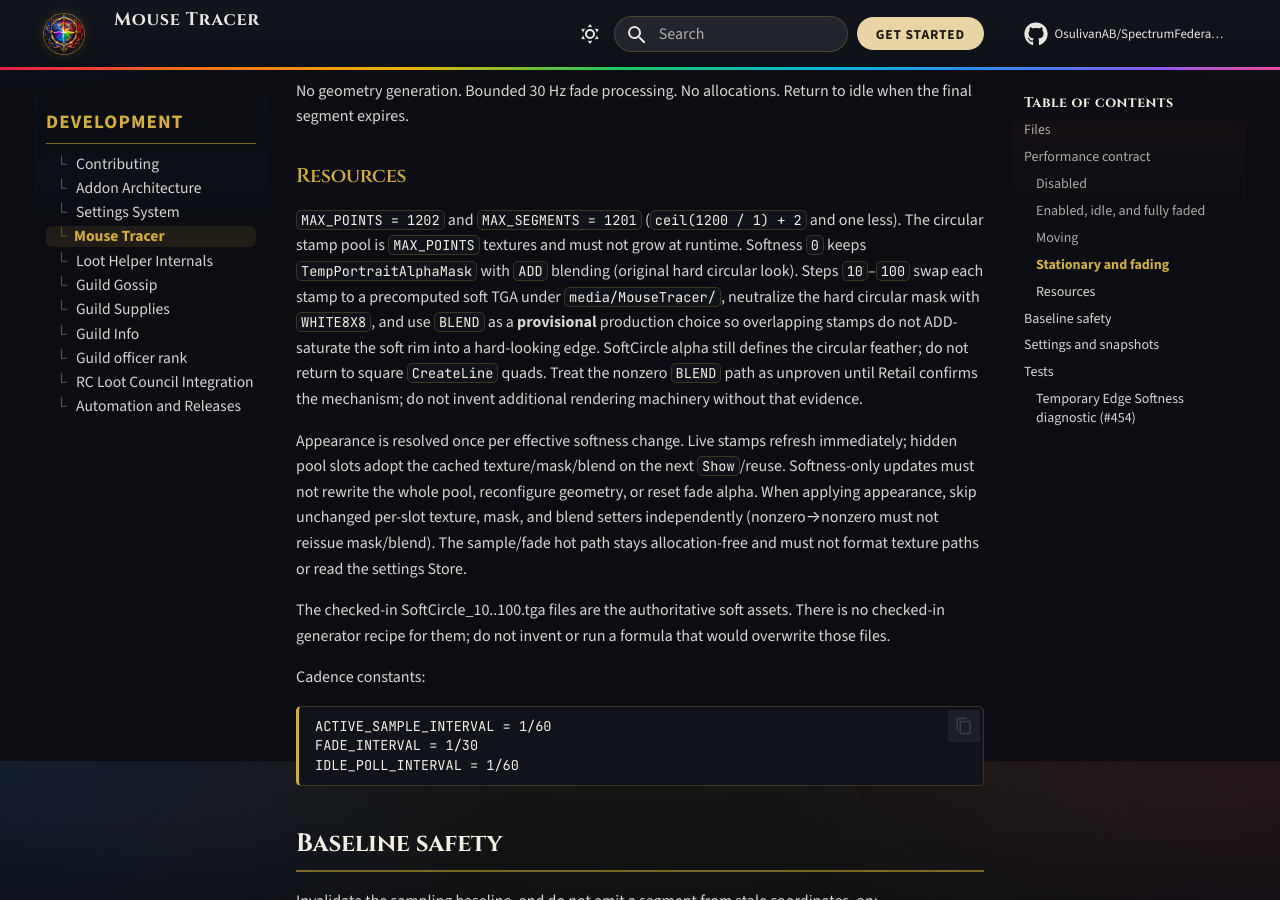
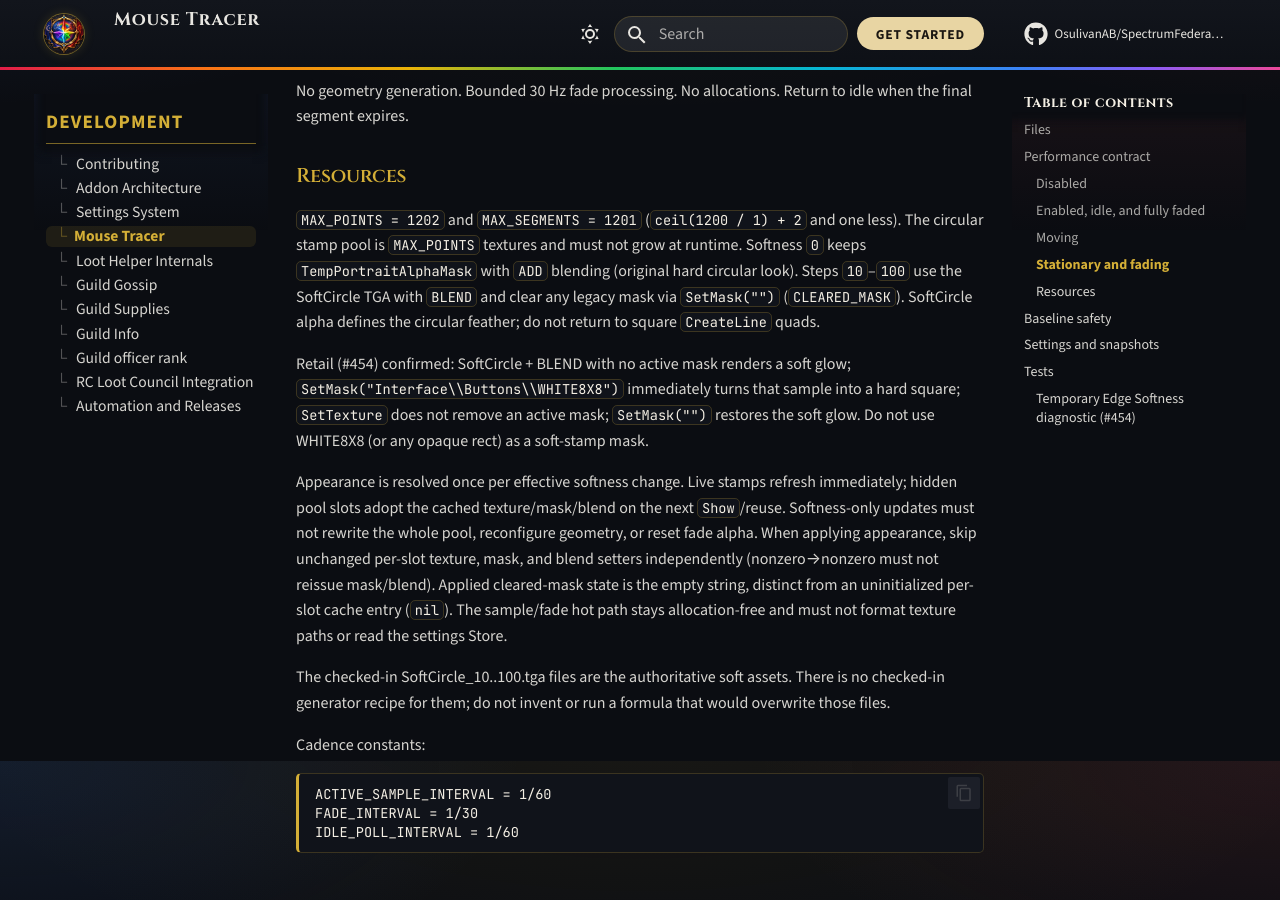
Before and after one commit to OsulivanAB/SpectrumFederation, an MkDocs documentation site: the page built from docs/development/mouse-tracer.md, in a window 1280 px wide and 900 px high, scrolled down 1939 px. Built offline with MkDocs 1.6.1 and Material for MkDocs 9.7.7, drawn with Linux system fonts in a browser that asks for light colours; comment, search, counter and statistics services are not loaded; some of the changed text lies outside the part shown.

Commit message:
Clear soft stamp masks with SetMask("") instead of WHITE8X8.
Retail confirmed WHITE8X8 masking turns SoftCircle+BLEND into hard squares
and that SetTexture does not remove an active mask, while SetMask("")
restores the soft glow. Soft stamps now use CLEARED_MASK ("") with BLEND,
keep 0% ADD+circular, and skip unchanged mask/blend on nonzero scrubbing.

Co-authored-by: Anthony <OsulivanAB@users.noreply.github.com>

```diff
--- a/docs/development/mouse-tracer.md
+++ b/docs/development/mouse-tracer.md
@@ -52,9 +52,11 @@ No geometry generation. Bounded 30 Hz fade processing. No allocations. Return to
 
 ### Resources
 
-`MAX_POINTS = 1202` and `MAX_SEGMENTS = 1201` (`ceil(1200 / 1) + 2` and one less). The circular stamp pool is `MAX_POINTS` textures and must not grow at runtime. Softness `0` keeps `TempPortraitAlphaMask` with `ADD` blending (original hard circular look). Steps `10`–`100` swap each stamp to a precomputed soft TGA under `media/MouseTracer/`, neutralize the hard circular mask with `WHITE8X8`, and use `BLEND` as a **provisional** production choice so overlapping stamps do not ADD-saturate the soft rim into a hard-looking edge. SoftCircle alpha still defines the circular feather; do not return to square `CreateLine` quads. Treat the nonzero `BLEND` path as unproven until Retail confirms the mechanism; do not invent additional rendering machinery without that evidence.
+`MAX_POINTS = 1202` and `MAX_SEGMENTS = 1201` (`ceil(1200 / 1) + 2` and one less). The circular stamp pool is `MAX_POINTS` textures and must not grow at runtime. Softness `0` keeps `TempPortraitAlphaMask` with `ADD` blending (original hard circular look). Steps `10`–`100` use the SoftCircle TGA with `BLEND` and clear any legacy mask via `SetMask("")` (`CLEARED_MASK`). SoftCircle alpha defines the circular feather; do not return to square `CreateLine` quads.
 
-Appearance is resolved once per effective softness change. Live stamps refresh immediately; hidden pool slots adopt the cached texture/mask/blend on the next `Show`/reuse. Softness-only updates must not rewrite the whole pool, reconfigure geometry, or reset fade alpha. When applying appearance, skip unchanged per-slot texture, mask, and blend setters independently (nonzero→nonzero must not reissue mask/blend). The sample/fade hot path stays allocation-free and must not format texture paths or read the settings Store.
+Retail (#454) confirmed: SoftCircle + BLEND with no active mask renders a soft glow; `SetMask("Interface\\Buttons\\WHITE8X8")` immediately turns that sample into a hard square; `SetTexture` does not remove an active mask; `SetMask("")` restores the soft glow. Do not use WHITE8X8 (or any opaque rect) as a soft-stamp mask.
+
+Appearance is resolved once per effective softness change. Live stamps refresh immediately; hidden pool slots adopt the cached texture/mask/blend on the next `Show`/reuse. Softness-only updates must not rewrite the whole pool, reconfigure geometry, or reset fade alpha. When applying appearance, skip unchanged per-slot texture, mask, and blend setters independently (nonzero→nonzero must not reissue mask/blend). Applied cleared-mask state is the empty string, distinct from an uninitialized per-slot cache entry (`nil`). The sample/fade hot path stays allocation-free and must not format texture paths or read the settings Store.
 
 The checked-in SoftCircle_10..100.tga files are the authoritative soft assets. There is no checked-in generator recipe for them; do not invent or run a formula that would overwrite those files.
 
@@ -119,6 +121,6 @@ It reuses one bounded panel with fixed-role SoftCircle_100 samples:
 - isolated **ADD / circular mask**
 - overlapping copies under each of those three conditions
 
-`SF.Debug` records texture load success/path, whether SetMask was called, mask outcome, and actual blend mode. Clear only hides the panel; repeated open/close must not grow frames or textures. Localized via `locale/enUS.lua`. Remove this diagnostic after Retail QA.
+Retail used this panel to prove WHITE8X8 masking causes hard squares and that `SetMask("")` clears them. Production soft stamps now clear via `SetMask("")` rather than leaving no-mask-only diagnostic samples as the sole path. `SF.Debug` records texture load success/path, whether SetMask was called, mask outcome, and actual blend mode. Clear only hides the panel; repeated open/close must not grow frames or textures. Localized via `locale/enUS.lua`. Remove this diagnostic after final Retail QA of the live trail.
 
-Human comparison should also include live trail crossings and ring-buffer wraparound after a long stroke, not only the diagnostic panel.
+Human comparison should also include live trail slow/fast movement, crossings, stationary fading, 0/50/100%, soft↔hard transitions, and ring-buffer wraparound.
```
Also changed, not shown: 5 other files.
